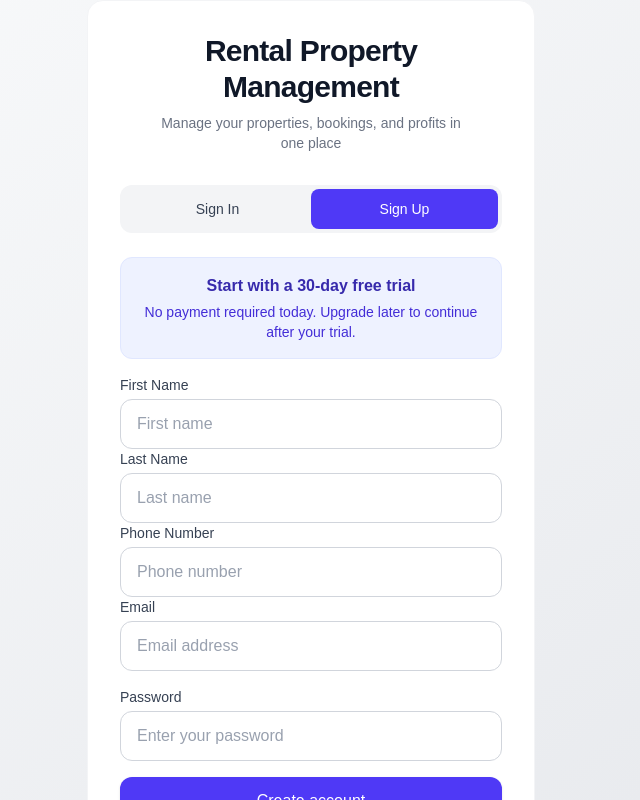
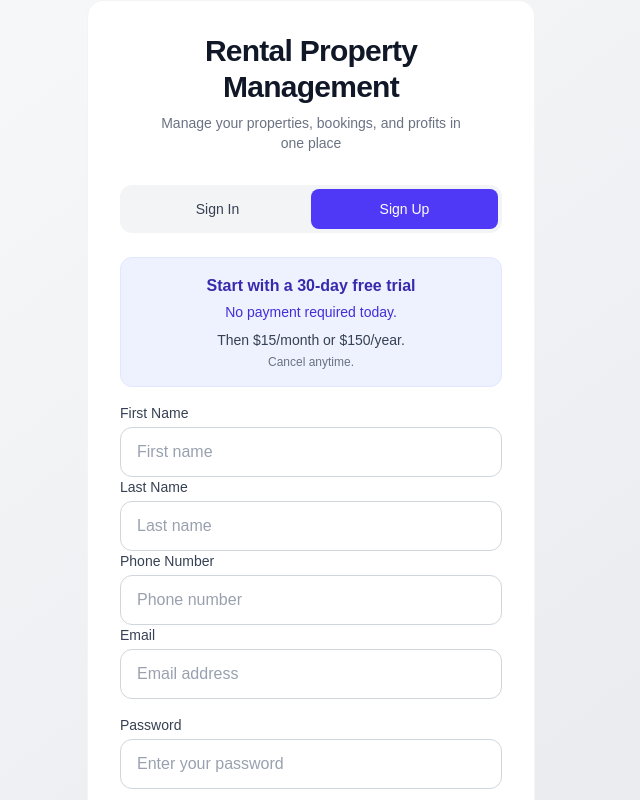
Before and after one commit to restaurantjob714-LT/airbnb-ops-app, a Next.js app: page / in a window 1280 px wide. Both pictures are taken after a click on the button "Sign Up". Shown: the top 800 px of the page, without its empty margins (329-969 px from the left). Built offline with nearby package versions, Linux system fonts and the light colour scheme.

Commit message:
add fee amount message

```diff
--- a/app/page.tsx
+++ b/app/page.tsx
@@ -669,9 +669,7 @@ const { data, error } = await supabase.auth.signUp({
   password: authPassword,
   options: {
 
-
-    emailRedirectTo: "https://airbnb-ops-app.vercel.app/?from=confirm-signup",
-
+    emailRedirectTo: "https://rentledgerpro.com/?from=confirm-signup",
 
     data: {
       first_name: firstName.trim(),
@@ -842,15 +840,29 @@ if (!user) {
 
 
 
+
+
+
+
 {authMode === "signup" && (
   <div className="mb-4 rounded-xl border border-indigo-100 bg-indigo-50 px-4 py-4 text-center text-sm text-indigo-800">
+
     <p className="font-semibold text-base">
       Start with a 30-day free trial
     </p>
 
     <p className="mt-1 text-indigo-700">
-      No payment required today. Upgrade later to continue after your trial.
+      No payment required today.
     </p>
+
+    <p className="mt-2 font-medium text-gray-700">
+      Then $15/month or $150/year.
+    </p>
+
+    <p className="text-xs text-gray-500 mt-1">
+      Cancel anytime.
+    </p>
+
   </div>
 )}
 
@@ -944,19 +956,6 @@ if (!user) {
               <label className="block text-sm font-medium text-gray-700 mb-1">
                 Password
               </label>
-
-
-
-
-
-
-
-
-
-
-
-
-
 
 
 <input
```
